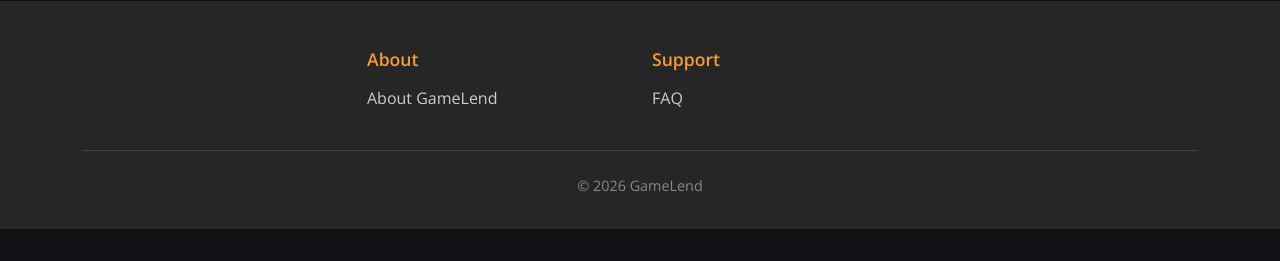
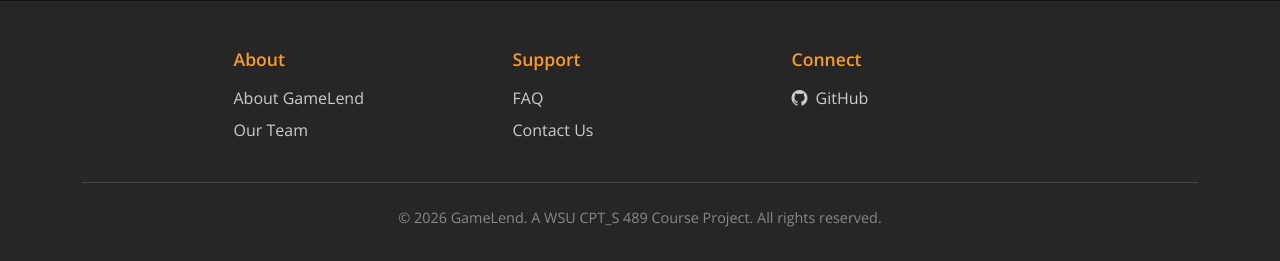
Before and after one commit to alex-sir/gamelend, a web app: file borrower/borrower-dashboard.html in a window 1280 px wide. Shown: the part 866-1127 px from the top of the page. Before the commit the page ends 1095 px from the top, so only its background shows below. Run offline with its HTML, style and script files only (its server is not run), Linux system fonts and the light colour scheme.

Commit message:
update borrower footer & navbar

```diff
--- a/borrower/borrower-dashboard.html
+++ b/borrower/borrower-dashboard.html
@@ -1,78 +1,141 @@
 <!doctype html>
 <html lang="en" data-bs-theme="dark">
-
   <head>
-    <meta charset="UTF-8">
-    <meta name="viewport" content="width=device-width, initial-scale=1.0">
+    <meta charset="UTF-8" />
+    <meta name="viewport" content="width=device-width, initial-scale=1.0" />
 
     <title>GameLend Borrower Dashboard</title>
 
-    <link rel="icon" href="../assets/icons/controller.png" type="image/png">
+    <link rel="icon" href="../assets/icons/controller.png" type="image/png" />
 
     <!-- Bootstrap -->
-    <link href="https://cdn.jsdelivr.net/npm/bootstrap@5.3.8/dist/css/bootstrap.min.css" rel="stylesheet">
+    <link
+      href="https://cdn.jsdelivr.net/npm/bootstrap@5.3.8/dist/css/bootstrap.min.css"
+      rel="stylesheet"
+    />
 
     <!-- Bootstrap Icons -->
-    <link rel="stylesheet"
-        href="https://cdn.jsdelivr.net/npm/bootstrap-icons@1.13.1/font/bootstrap-icons.min.css">
+    <link
+      rel="stylesheet"
+      href="https://cdn.jsdelivr.net/npm/bootstrap-icons@1.13.1/font/bootstrap-icons.min.css"
+    />
 
     <!-- Google Font -->
-    <link rel="preconnect" href="https://fonts.googleapis.com">
-    <link rel="preconnect" href="https://fonts.gstatic.com" crossorigin>
+    <link rel="preconnect" href="https://fonts.googleapis.com" />
+    <link rel="preconnect" href="https://fonts.gstatic.com" crossorigin />
     <link
       href="https://fonts.googleapis.com/css2?family=Open+Sans:wght@300..800&display=swap"
-        rel="stylesheet">
+      rel="stylesheet"
+    />
 
     <!-- Existing global styles -->
-    <link rel="stylesheet" href="../styles/app.css">
+    <link rel="stylesheet" href="../styles/app.css" />
 
     <!-- Borrower page styles -->
-    <link rel="stylesheet" href="../styles/borrower.css">
+    <link rel="stylesheet" href="../styles/borrower.css" />
   </head>
 
   <body>
-
     <!-- PRIMARY NAVBAR -->
     <nav class="navbar navbar-primary navbar-expand-lg sticky-top p-lg-3">
       <div class="container-fluid">
-
         <a class="navbar-brand" href="../index.html">
           <i class="bi bi-controller me-2"></i>GameLend
+          <span class="ms-1 role">Borrower</span>
         </a>
 
-            <button class="navbar-toggler"
+        <button
+          class="navbar-toggler"
           type="button"
           data-bs-toggle="offcanvas"
-                data-bs-target="#navbarNav">
+          data-bs-target="#navbarNav"
+        >
           <span class="navbar-toggler-icon"></span>
         </button>
 
         <!-- Search -->
         <div class="mx-lg-4 mt-2 mb-0 search-bar">
           <form class="d-flex">
-                    <input class="form-control"
+            <input
+              class="form-control"
               type="search"
-                        placeholder="Search GameLend">
+              placeholder="Search GameLend"
+            />
             <button class="btn btn-primary search-submit">
               <i class="bi bi-search fs-5"></i>
             </button>
           </form>
         </div>
 
-            <!-- Offcanvas -->
-            <div class="offcanvas offcanvas-end" id="navbarNav">
+        <!-- Right-side navbar buttons -->
+        <div class="offcanvas offcanvas-end" id="navbarNav" tabindex="-1">
           <div class="offcanvas-header">
-                    <h5 class="offcanvas-title">Menu</h5>
-                    <button class="btn-close btn-close-white"
-                        data-bs-dismiss="offcanvas"></button>
+            <h5 class="offcanvas-title">Lender Menu</h5>
+            <button
+              type="button"
+              class="btn-close btn-close-white"
+              data-bs-dismiss="offcanvas"
+            ></button>
+          </div>
+          <div class="offcanvas-body">
+            <div class="ms-auto d-flex align-items-center gap-3">
+              <div class="dropdown">
+                <button
+                  class="btn btn-alternate dropdown-toggle"
+                  type="button"
+                  data-bs-toggle="dropdown"
+                >
+                  <i class="bi bi-person-circle me-1"></i>Borrower Dashboard
+                </button>
+
+                <ul class="dropdown-menu dropdown-menu-dark dropdown-menu-end">
+                  <li>
+                    <a
+                      class="dropdown-item"
+                      href="../lender/lender-dashboard.html"
+                      >Lender Dashboard</a
+                    >
+                  </li>
+                  <li>
+                    <a
+                      class="dropdown-item"
+                      href="../admin/admin-dashboard.html"
+                      >Admin Dashboard</a
+                    >
+                  </li>
+                  <li><hr class="dropdown-divider" /></li>
+                  <li>
+                    <a class="dropdown-item" href="../index.html">Home</a>
+                  </li>
+                </ul>
               </div>
 
-                <div class="offcanvas-body">
-                    <a class="btn btn-main me-2">Log In</a>
-                    <a class="btn btn-alternate">Logout</a>
+              <!-- Account dropdown -->
+              <div class="dropdown">
+                <button
+                  class="btn btn-alternate dropdown-toggle"
+                  type="button"
+                  data-bs-toggle="dropdown"
+                >
+                  <i class="bi bi-person-circle me-1"></i>Account
+                </button>
+                <ul class="dropdown-menu dropdown-menu-dark dropdown-menu-end">
+                  <li>
+                    <a class="dropdown-item" href="lender-profile.html"
+                      >Profile Settings</a
+                    >
+                  </li>
+                  <li><hr class="dropdown-divider" /></li>
+                  <li>
+                    <a class="dropdown-item" href="../auth/logout.html"
+                      >Log Out</a
+                    >
+                  </li>
+                </ul>
               </div>
             </div>
-
+          </div>
+        </div>
       </div>
     </nav>
 
@@ -80,7 +143,6 @@
     <nav class="navbar navbar-secondary navbar-expand-lg p-1">
       <div class="container-fluid d-flex justify-content-center">
         <ul class="nav flex-nowrap overflow-auto">
-
           <li class="nav-item">
             <a class="nav-link px-3">Consoles</a>
           </li>
@@ -104,23 +166,17 @@
           <li class="nav-item">
             <a class="nav-link px-3">Retro</a>
           </li>
-
         </ul>
       </div>
     </nav>
 
     <!-- BORROWER CATALOG -->
     <section class="catalog-section py-4">
-
       <div class="container-fluid">
-
         <div class="row">
-
           <!-- FILTER SIDEBAR -->
           <aside class="col-lg-2 col-md-3 mb-4">
-
             <div class="filter-panel">
-
               <h5 class="mb-3">Filters</h5>
 
               <label class="form-label">Platform</label>
@@ -134,156 +190,152 @@
               <label class="form-label">Category</label>
 
               <div class="form-check">
-                            <input class="form-check-input" type="checkbox">
+                <input class="form-check-input" type="checkbox" />
                 <label class="form-check-label">Games</label>
               </div>
 
               <div class="form-check">
-                            <input class="form-check-input" type="checkbox">
+                <input class="form-check-input" type="checkbox" />
                 <label class="form-check-label">Consoles</label>
               </div>
 
               <div class="form-check mb-3">
-                            <input class="form-check-input" type="checkbox">
+                <input class="form-check-input" type="checkbox" />
                 <label class="form-check-label">Controllers</label>
               </div>
 
-                        <button class="btn btn-main w-100">
-                            Apply Filters
-                        </button>
-
+              <button class="btn btn-main w-100">Apply Filters</button>
             </div>
-
           </aside>
 
           <!-- PRODUCT AREA -->
           <div class="col-lg-10 col-md-9">
-
             <!-- CONSOLES -->
             <h3 class="section-title">Consoles</h3>
 
             <div class="scroll-wrapper">
-
-                        <button class="scroll-btn left"
-                            onclick="scrollRow('consoleRow', -300)">
+              <button
+                class="scroll-btn left"
+                onclick="scrollRow('consoleRow', -300)"
+              >
                 <i class="bi bi-chevron-left"></i>
               </button>
 
               <div class="product-row" id="consoleRow">
-
                 <div class="product-card">
-                                <img src="../assets/images/playstation_1.jpg" alt="PS5">
+                  <img src="../assets/images/playstation_1.jpg" alt="PS5" />
                   <p>PlayStation 5</p>
                 </div>
 
                 <div class="product-card">
-                                <img src="../assets/images/xbox_1.jpg" alt="Xbox">
+                  <img src="../assets/images/xbox_1.jpg" alt="Xbox" />
                   <p>Xbox Series X</p>
                 </div>
 
                 <div class="product-card">
-                                <img src="../assets/images/switch_1.jpg" alt="Switch">
+                  <img src="../assets/images/switch_1.jpg" alt="Switch" />
                   <p>Nintendo Switch 2</p>
                 </div>
 
                 <div class="product-card">
-                                <img src="../assets/images/steam_1.jpg" alt="Steam Deck">
+                  <img src="../assets/images/steam_1.jpg" alt="Steam Deck" />
                   <p>Steam Deck</p>
                 </div>
 
                 <div class="product-card">
-                                <img src="../assets/images/NES_1.jpg" alt="Steam Deck">
+                  <img src="../assets/images/NES_1.jpg" alt="Steam Deck" />
                   <p>Nintendo ES</p>
                 </div>
-
               </div>
 
-                        <button class="scroll-btn right"
-                            onclick="scrollRow('consoleRow', 300)">
+              <button
+                class="scroll-btn right"
+                onclick="scrollRow('consoleRow', 300)"
+              >
                 <i class="bi bi-chevron-right"></i>
               </button>
-
             </div>
 
             <!-- GAMES -->
             <h3 class="section-title">Games</h3>
 
             <div class="scroll-wrapper">
-
-                        <button class="scroll-btn left"
-                            onclick="scrollRow('gameRow', -300)">
+              <button
+                class="scroll-btn left"
+                onclick="scrollRow('gameRow', -300)"
+              >
                 <i class="bi bi-chevron-left"></i>
               </button>
 
               <div class="product-row" id="gameRow">
-
                 <div class="product-card">
-                                <img src="../assets/images/eldenring.jpg" alt="Elden Ring">
+                  <img src="../assets/images/eldenring.jpg" alt="Elden Ring" />
                   <p>Elden Ring</p>
                 </div>
 
                 <div class="product-card">
-                                <img src="../assets/images/zelda.jpg" alt="Zelda">
+                  <img src="../assets/images/zelda.jpg" alt="Zelda" />
                   <p>Zelda TOTK</p>
                 </div>
 
                 <div class="product-card">
-                                <img src="../assets/images/mario.jpg" alt="Mario">
+                  <img src="../assets/images/mario.jpg" alt="Mario" />
                   <p>Mario Wonder</p>
                 </div>
 
                 <div class="product-card">
-                                <img src="../assets/images/halo.jpg" alt="Halo">
+                  <img src="../assets/images/halo.jpg" alt="Halo" />
                   <p>Halo Infinite</p>
                 </div>
-
               </div>
 
-                        <button class="scroll-btn right"
-                            onclick="scrollRow('gameRow', 300)">
+              <button
+                class="scroll-btn right"
+                onclick="scrollRow('gameRow', 300)"
+              >
                 <i class="bi bi-chevron-right"></i>
               </button>
-
             </div>
-
           </div>
-
         </div>
-
       </div>
-
     </section>
 
-    <!-- FOOTER -->
+    <!-- Footer -->
     <footer>
       <div class="container">
-
-            <div class="row justify-content-center">
-
+        <div class="row justify-content-center mx-auto">
           <div class="col-md-3 mb-4">
             <h5>About</h5>
             <ul>
+              <li><a href="about.html">About GameLend</a></li>
+              <li><a href="about.html#team">Our Team</a></li>
+            </ul>
+          </div>
+          <div class="col-md-3 mb-4">
+            <h5>Support</h5>
+            <ul>
+              <li><a href="about.html#faq">FAQ</a></li>
+              <li><a href="about.html#contact">Contact Us</a></li>
+            </ul>
+          </div>
+          <div class="col-md-3 mb-4">
+            <h5>Connect</h5>
+            <ul>
               <li>
-                            <a href="../about.html">About GameLend</a>
+                <a href="https://github.com/alex-sir/gamelend"
+                  ><i class="bi bi-github me-2"></i>GitHub</a
+                >
               </li>
             </ul>
           </div>
-
-                <div class="col-md-3 mb-4">
-                    <h5>Support</h5>
-                    <ul>
-                        <li>
-                            <a href="#">FAQ</a>
-                        </li>
-                    </ul>
         </div>
-
+        <div class="copyright">
+          <p>
+            &copy; 2026 GameLend. A WSU CPT_S 489 Course Project. All rights
+            reserved.
+          </p>
         </div>
-
-            <div class="copyright text-center">
-                <p>© 2026 GameLend</p>
-            </div>
-
       </div>
     </footer>
 
@@ -297,11 +349,9 @@
 
         row.scrollBy({
           left: amount,
-                behavior: "smooth"
+          behavior: "smooth",
         });
       }
     </script>
-
   </body>
-
 </html>
--- a/lender/lender-dashboard.html
+++ b/lender/lender-dashboard.html
@@ -317,7 +317,7 @@
           <div class="listing-item">
             <img src="../assets/images/ps5.jpg" alt="Racing Wheel" />
             <div class="listing-details">
-              <div class="listing-title">Logitech G29 Racing Wheel</div>
+              <div class="listing-title">PlayStation 5</div>
               <div class="listing-meta">
                 <i class="bi bi-person me-1"></i>Emma K. •
                 <span class="ms-2"
--- a/styles/lender.css
+++ b/styles/lender.css
@@ -134,6 +134,7 @@
 .request-item img {
   width: 60px;
   height: 60px;
+  object-fit: cover;
   border-radius: 8px;
   margin-right: 1rem;
 }
```
Lines whose indentation alone changed are shown as unchanged.
